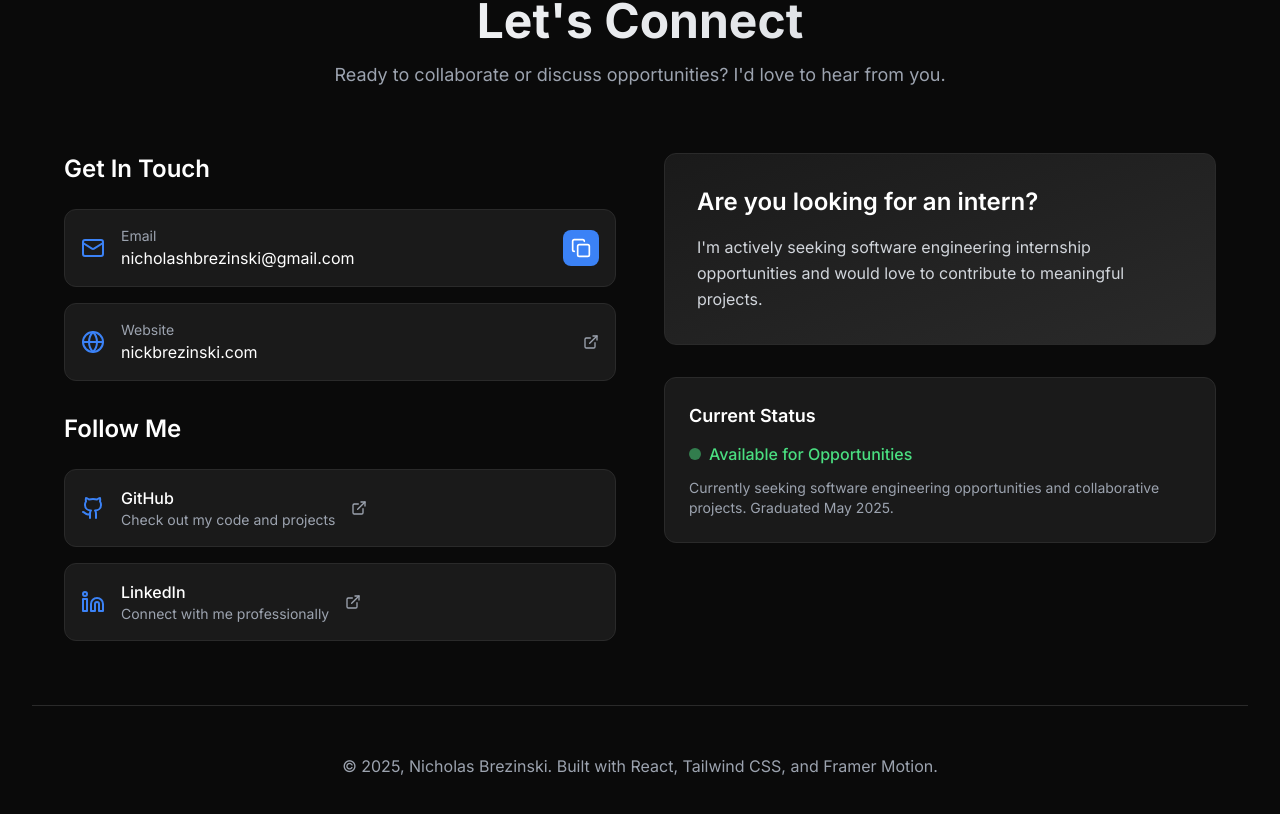
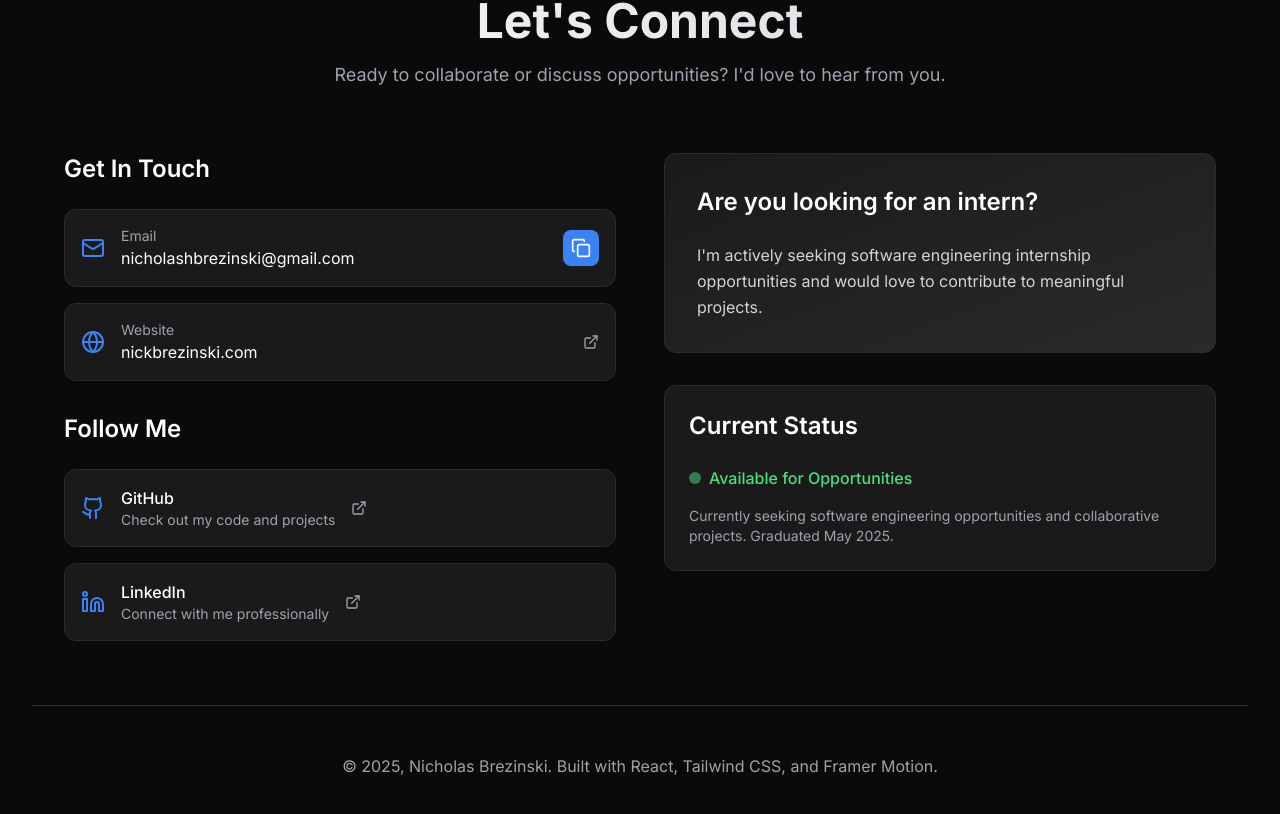
Before and after one commit to brezys/ResumeCV, a React (Vite) app: page / in a window 1280 px wide. Shown: the part 7083-7897 px from the top of the page. Built offline with nearby package versions, Linux system fonts and the light colour scheme.

Commit message:
Improve contact section symmetry with consistent spacing and heading sizes

```diff
--- a/src/components/Contact.jsx
+++ b/src/components/Contact.jsx
@@ -206,16 +206,19 @@ const Contact = () => {
 
             {/* Call to Action */}
             <motion.div variants={itemVariants} className="space-y-8">
-              <div className="bg-gradient-to-br from-dark-card to-dark-border p-8 rounded-xl border border-dark-border">
-                <h3 className="text-2xl font-semibold mb-4">Are you looking for an intern?</h3>
+              <div className="bg-gradient-to-br from-dark-card to-dark-border p-8 rounded-xl border border-dark-border h-fit">
+                <h3 className="text-2xl font-semibold mb-6">Are you looking for an intern?</h3>
+                <div className="space-y-4">
                   <p className="text-gray-300 leading-relaxed">
                     I'm actively seeking software engineering internship opportunities and would love to contribute to meaningful projects.
                   </p>
                 </div>
+              </div>
 
-              <div className="bg-dark-card p-6 rounded-xl border border-dark-border">
-                <h4 className="text-lg font-semibold mb-3">Current Status</h4>
-                <div className="flex items-center space-x-2 mb-3">
+              <div className="bg-dark-card p-6 rounded-xl border border-dark-border h-fit">
+                <h4 className="text-2xl font-semibold mb-6">Current Status</h4>
+                <div className="space-y-4">
+                  <div className="flex items-center space-x-2">
                     <div className="w-3 h-3 bg-green-400 rounded-full animate-pulse"></div>
                     <span className="text-green-400 font-medium">Available for Opportunities</span>
                   </div>
@@ -223,6 +226,7 @@ const Contact = () => {
                     Currently seeking software engineering opportunities and collaborative projects.
                     Graduated May 2025.
                   </p>
+                </div>
               </div>
             </motion.div>
           </div>
```
Lines whose indentation alone changed are shown as unchanged.
